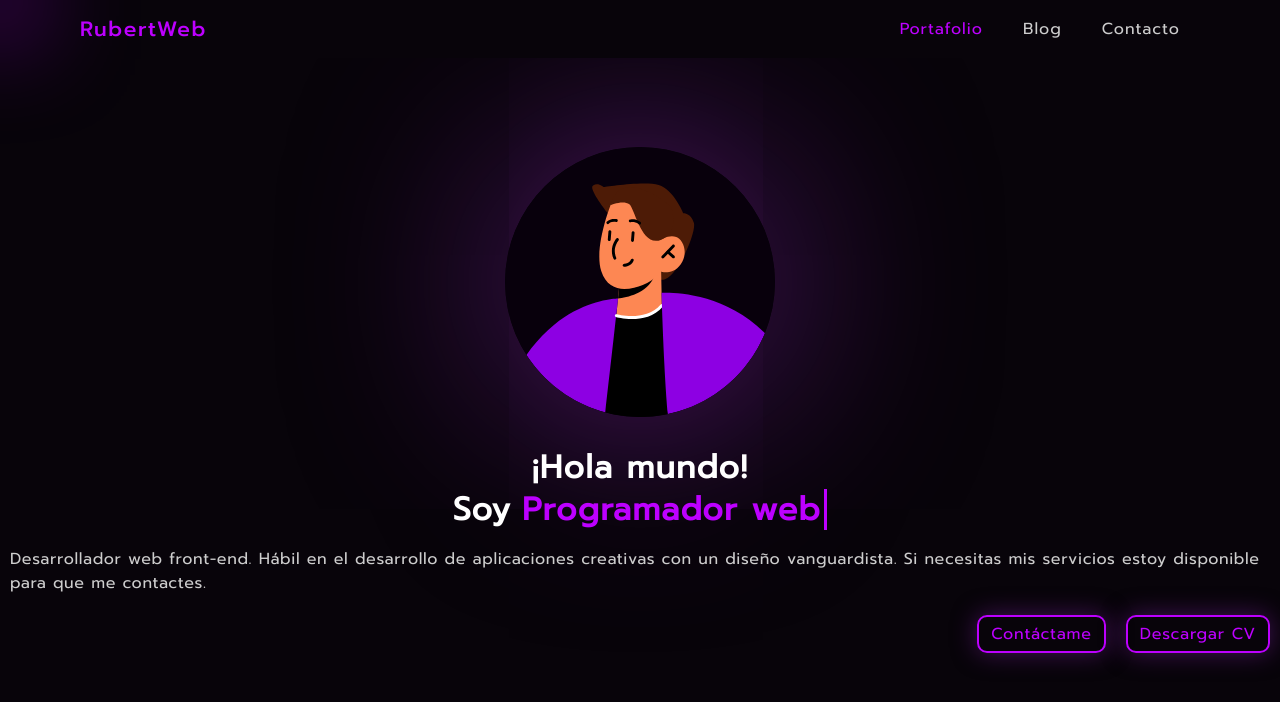
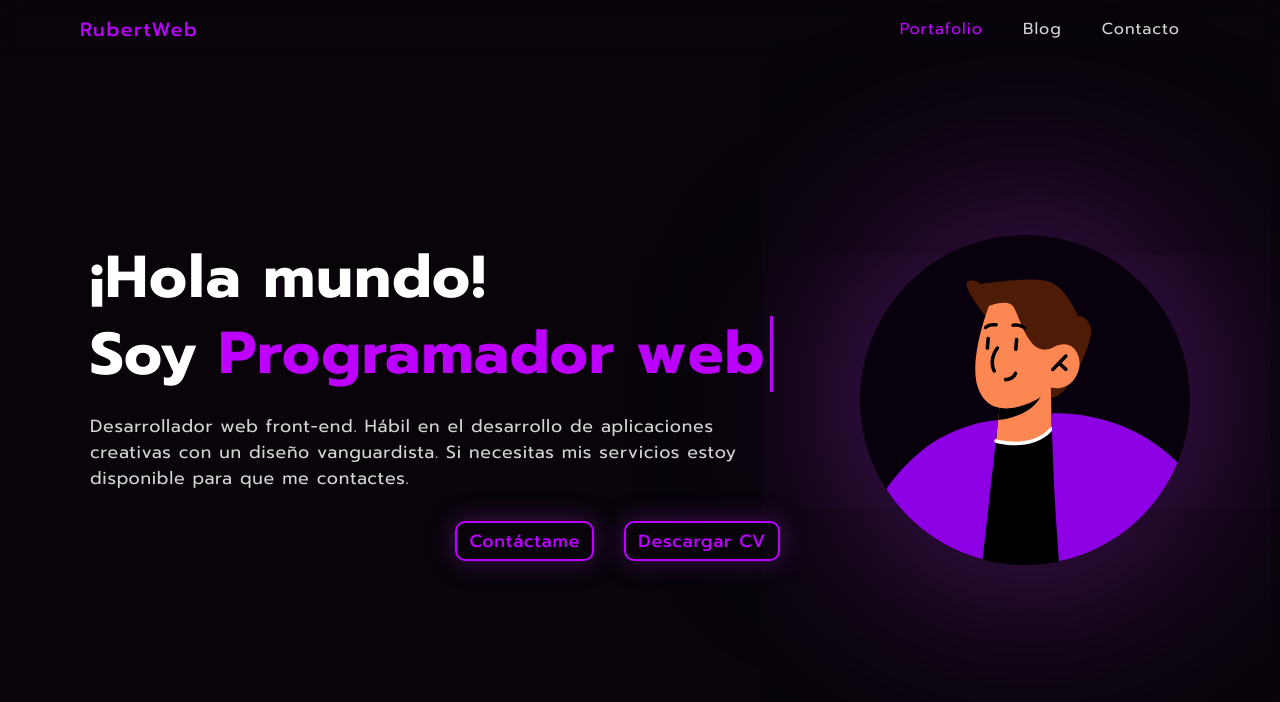
Before and after one commit to RubertG/rubertweb-oficial, a Next.js app: page / in a window 1280 px wide. Shown: the top 702 px of the page. Built offline with nearby package versions, Linux system fonts and the light colour scheme.

Commit message:
UPDATE: Button hover, Header component y scss aparte DELETE: MouseAnimation

```diff
--- a/src/app/layout.tsx
+++ b/src/app/layout.tsx
@@ -1,5 +1,4 @@
 /* eslint-disable @typescript-eslint/space-before-function-paren */
-import MouseAnimation from '@/components/MouseAnimation/MouseAnimation'
 import './globals.scss'
 import { type Metadata } from 'next'
 import { type Author } from 'next/dist/lib/metadata/types/metadata-types'
@@ -31,7 +30,6 @@ export default function RootLayout({
   return (
     <html lang="es" >
       <body>
-        <MouseAnimation />
         <Nav items={itemsNav} />
         {children}
       </body>
--- a/src/app/page.module.scss
+++ /dev/null
@@ -1,95 +0,0 @@
-@import "../styles/variables/variables.module.scss";
-@import "../styles/mixins/mixins.module.scss";
-
-$width-li-1: 13.5ch;
-$width-li-2: 14.7ch;
-
-.header {
-	display: flex;
-	flex-direction: column-reverse;
-	align-items: center;
-	justify-content: center;
-	min-height: 100vh;
-	min-height: 100dvh;
-	margin: 0 10px;
-	gap: 30px;
-
-	.content {
-		h2 {
-			@include title();
-
-			.container_typing {
-				display: flex;
-				justify-content: center;
-				height: 2ch;
-				overflow: hidden;
-
-				ul {
-					list-style: none;
-					text-align: left;
-					animation: slider steps(2) 8s infinite;
-					color: $primary;
-
-					li span {
-						display: inline-block;
-						width: 0;
-						padding-left: 0.5ch;
-						border-right: 3px solid $primary;
-						overflow: hidden;
-						white-space: nowrap;
-					}
-
-					li:nth-child(1) span {
-						animation: typing_1 2s infinite alternate;
-					}
-
-					li:nth-child(2) span {
-						animation: typing_2 2s infinite alternate;
-					}
-				}
-			}
-		}
-		p {
-			font-family: prompt_regular;
-			letter-spacing: 0.6px;
-			margin-top: 15px;
-			font-size: 1rem;
-			color: $text-dark;
-		}
-
-		.buttons {
-			margin-top: 20px;
-			display: flex;
-			gap: 20px;
-			align-items: center;
-			justify-content: flex-end;
-		}
-	}
-
-	svg {
-		width: 270px;
-		height: 270px;
-		border-radius: 100%;
-		box-shadow: 0px 0px 200px 10px $shadow-person;
-	}
-}
-
-@keyframes typing_1 {
-	70%,
-	100% {
-		width: $width-li-1;
-	}
-}
-
-@keyframes typing_2 {
-	70%,
-	100% {
-		width: $width-li-2;
-	}
-}
-
-@keyframes slider {
-	100% {
-		margin-top: -3.27em;
-	}
-}
--- a/src/app/page.tsx
+++ b/src/app/page.tsx
@@ -1,29 +1,8 @@
 /* eslint-disable @typescript-eslint/space-before-function-paren */
-import { Person } from '@/components/Icons/Icons'
-import Styles from './page.module.scss'
-import Button from '@/components/layout/Button/Button'
+import Header from '@/components/layout/Header/Header'
 
 export default function Home(): JSX.Element {
   return (
-    <header className={Styles.header}>
-      <div className={Styles.content}>
-        <h2>
-          ¡Hola mundo!<br />
-          <span className={Styles.container_typing}>
-            Soy
-            <ul>
-              <li><span>Rubert Gonzalez</span></li>
-              <li><span>Programador web</span></li>
-            </ul>
-          </span>
-        </h2>
-        <p>Desarrollador web front-end. Hábil en el desarrollo de aplicaciones creativas con un diseño vanguardista. Si necesitas mis servicios estoy disponible para que me contactes.</p>
-        <div className={Styles.buttons}>
-          <Button href='#'>Contáctame</Button>
-          <Button href='#'>Descargar CV</Button>
-        </div>
-      </div>
-      <Person />
-    </header>
+    <Header />
   )
 }
--- a/src/components/MouseAnimation/MouseAnimation.module.scss
+++ /dev/null
@@ -1,13 +0,0 @@
-.mouseAnimation {
-	display: none;
-}
-
-@media (min-width: 1024px) {
-	.mouseAnimation {
-		display: inline;
-		position: fixed;
-		border-radius: 100%;
-		box-shadow: 0px 0px 100px 30px rgba(179, 0, 255, 0.63);
-		z-index: 1000;
-	}
-}
--- a/src/components/MouseAnimation/MouseAnimation.tsx
+++ /dev/null
@@ -1,28 +0,0 @@
-/* eslint-disable @typescript-eslint/space-before-function-paren */
-'use client'
-import { useEffect } from 'react'
-import Styles from './MouseAnimation.module.scss'
-
-function MouseAnimation(): JSX.Element {
-  useEffect(() => {
-    if (typeof window !== 'undefined') {
-      const mouse = document.querySelector('#mouseAnimation') as HTMLElement
-      const mouseMove = (e: MouseEvent): void => {
-        setTimeout(() => {
-          mouse.style.top = `${e.clientY}px`
-          mouse.style.left = `${e.clientX}px`
-        }, 100)
-      }
-      window.addEventListener('mousemove', mouseMove)
-      return () => { window.removeEventListener('mousemove', mouseMove) }
-    }
-  }, [])
-
-  return (
-    <span
-      id="mouseAnimation"
-      className={Styles.mouseAnimation}></span>
-  )
-}
-
-export default MouseAnimation
--- a/src/components/layout/Button/Button.module.scss
+++ b/src/components/layout/Button/Button.module.scss
@@ -12,3 +12,15 @@
 	font-size: 1rem;
 	box-shadow: 0px 0px 25px 0px $shadow-button;
 }
+
+@media (min-width: 764px) {
+	.button {
+		font-family: prompt_medium;
+		font-size: 1.1rem;
+		transition: transform 0.2s;
+
+		&:hover {
+			transform: translateY(-2px) rotate(-1deg);
+		}
+	}
+}
--- /dev/null
+++ b/src/components/layout/Header/Header.module.scss
@@ -0,0 +1,168 @@
+@import "../../../styles/variables/variables.module.scss";
+@import "../../../styles/mixins/mixins.module.scss";
+
+$width-li-1: 13.5ch;
+$width-li-2: 14.7ch;
+
+.header {
+	display: flex;
+	flex-direction: column-reverse;
+	align-items: center;
+	justify-content: center;
+	min-height: 100vh;
+	min-height: 100dvh;
+	margin: 0 10px;
+	gap: 30px;
+
+	.content {
+		max-width: 650px;
+
+		h2 {
+			@include title();
+
+			.container_typing {
+				display: flex;
+				justify-content: center;
+				height: 2ch;
+				overflow: hidden;
+
+				ul {
+					list-style: none;
+					text-align: left;
+					animation: slider steps(2) 8s infinite;
+					color: $primary;
+
+					li span {
+						display: inline-block;
+						width: 0;
+						padding-left: 0.5ch;
+						border-right: 3px solid $primary;
+						overflow: hidden;
+						white-space: nowrap;
+					}
+
+					li:nth-child(1) span {
+						animation: typing_1 2s infinite alternate ease-in-out;
+					}
+
+					li:nth-child(2) span {
+						animation: typing_2 2s infinite alternate ease-in-out;
+					}
+				}
+			}
+		}
+		p {
+			font-family: prompt_regular;
+			letter-spacing: 0.7px;
+			margin-top: 15px;
+			font-size: 1rem;
+			color: $text-dark;
+		}
+
+		.buttons {
+			margin-top: 20px;
+			display: flex;
+			gap: 20px;
+			align-items: center;
+			justify-content: flex-end;
+		}
+	}
+}
+
+@keyframes typing_1 {
+	70%,
+	100% {
+		width: $width-li-1;
+	}
+}
+
+@keyframes typing_2 {
+	70%,
+	100% {
+		width: $width-li-2;
+	}
+}
+
+@media (min-width: 764px) {
+	.header svg {
+		width: 270px;
+		height: 270px;
+		border-radius: 100%;
+		box-shadow: 0px 0px 200px 10px $shadow-person;
+		transition: transform 0.2s;
+
+		&:hover {
+			transform: rotate(5deg) translate(-5px, -5px);
+		}
+	}
+}
+
+@media (min-width: 1024px) {
+	$width-li-1: 12.8ch;
+	$width-li-2: 14ch;
+
+	.header {
+		flex-direction: row;
+		gap: 50px;
+
+		.content {
+			h2 {
+				font-size: 3.5rem;
+				font-family: prompt_bold;
+				text-align: left;
+
+				.container_typing {
+					justify-content: flex-start;
+				}
+			}
+
+			p {
+				font-size: 1.1rem;
+			}
+
+			.buttons {
+				margin-top: 30px;
+				gap: 30px;
+			}
+		}
+	}
+
+	@keyframes typing_1 {
+		70%,
+		100% {
+			width: $width-li-1;
+		}
+	}
+
+	@keyframes typing_2 {
+		70%,
+		100% {
+			width: $width-li-2;
+		}
+	}
+}
+
+@media (min-width: 1224px) {
+	.header {
+		flex-direction: row;
+		gap: 80px;
+
+		.content {
+			max-width: 690px;
+			h2 {
+				font-size: 3.7rem;
+			}
+		}
+
+		svg {
+			width: 330px;
+			height: 330px;
+		}
+	}
+}
+
+@keyframes slider {
+	100% {
+		margin-top: -3.27em;
+	}
+}
--- /dev/null
+++ b/src/components/layout/Header/Header.tsx
@@ -0,0 +1,31 @@
+import { Person } from '@/components/Icons/Icons'
+import Button from '../Button/Button'
+import Styles from './Header.module.scss'
+
+/* eslint-disable @typescript-eslint/space-before-function-paren */
+function Header(): JSX.Element {
+  return (
+    <header className={Styles.header}>
+      <div className={Styles.content}>
+        <h2>
+          ¡Hola mundo!<br />
+          <span className={Styles.container_typing}>
+            Soy
+            <ul>
+              <li><span>Rubert Gonzalez</span></li>
+              <li><span>Programador web</span></li>
+            </ul>
+          </span>
+        </h2>
+        <p>Desarrollador web front-end. Hábil en el desarrollo de aplicaciones creativas con un diseño vanguardista. Si necesitas mis servicios estoy disponible para que me contactes.</p>
+        <div className={Styles.buttons}>
+          <Button href='#'>Contáctame</Button>
+          <Button href='#'>Descargar CV</Button>
+        </div>
+      </div>
+      <Person />
+    </header>
+  )
+}
+
+export default Header
--- a/src/components/layout/Nav/Nav.module.scss
+++ b/src/components/layout/Nav/Nav.module.scss
@@ -98,7 +98,7 @@
 	}
 }
 
-@media (min-width: 764px) {
+@media (min-width: 1024px) {
 	.toggler {
 		display: none;
 	}
@@ -110,18 +110,19 @@
 		height: auto;
 		max-width: none;
 		margin: auto;
-		padding: 10px 30px;
+		padding: 10px 80px;
 		transform: translateX(0%);
 		display: flex;
 		justify-content: space-between;
 		align-items: center;
-		background-color: $bg-primary;
+		// background-color: rgba(0, 0, 0, 0.2);
+		backdrop-filter: blur(10px);
 		z-index: 100;
 
 		.brand {
 			cursor: pointer;
 			font-family: prompt_medium;
-			font-size: 1.3rem;
+			font-size: 1.2rem;
 			letter-spacing: 1.6px;
 		}
 
@@ -135,7 +136,7 @@
 				--left: 10px;
 				--height: 10px;
 				position: fixed;
-				background-color: #ffffff2c;
+				background-color: #ffffff17;
 				top: var(--top);
 				left: var(--left);
 				width: var(--width);
@@ -164,9 +165,3 @@
 		}
 	}
 }
-
-@media (min-width: 1024px) {
-	.nav {
-		padding: 10px 80px;
-	}
-}
--- a/src/components/layout/Nav/Nav.tsx
+++ b/src/components/layout/Nav/Nav.tsx
@@ -21,17 +21,26 @@ function Nav({ items }: Props): JSX.Element {
     if (window !== undefined) {
       const lis: Array<HTMLLIElement | null> = liRefs.current
       hoverAnimation(lis[0] as HTMLLIElement)
+
+      const mouseEnterHandler = (item: HTMLLIElement): void => {
+        hoverAnimation(item)
+        if (hoverDiv.current !== null) hoverDiv.current.style.opacity = '1'
+      }
+
+      const mouseLeaveHandler = (): void => {
+        if (hoverDiv.current !== null) hoverDiv.current.style.opacity = '0'
+      }
+
       lis.forEach((item) => {
-        item?.addEventListener('mouseenter', () => {
-          hoverAnimation(item)
-          if (hoverDiv.current !== null) hoverDiv.current.style.opacity = '1'
+        item?.addEventListener('mouseenter', () => { mouseEnterHandler(item) })
+        item?.addEventListener('mouseleave', mouseLeaveHandler)
+      })
+      return () => {
+        lis.forEach((item) => {
+          item?.removeEventListener('mouseenter', () => { mouseEnterHandler(item) })
+          item?.removeEventListener('mouseleave', mouseLeaveHandler)
         })
-        item?.addEventListener('mouseleave', () => {
-          if (hoverDiv.current !== null) {
-            hoverDiv.current.style.opacity = '0'
-          }
-        })
-      })
+      }
     }
   }, [])
 
--- a/src/styles/variables/variables.module.scss
+++ b/src/styles/variables/variables.module.scss
@@ -1,7 +1,7 @@
 $primary: #bd00ff;
 $secondary: #8d00e3;
 $bg-primary: #08040a;
-$text-dark: #d9d9d9f1;
+$text-dark: #d4d4d4;
 $text-white: #ffffff;
 $bg-secondary: #29053a;
 $bg-nav: #000000;
```
